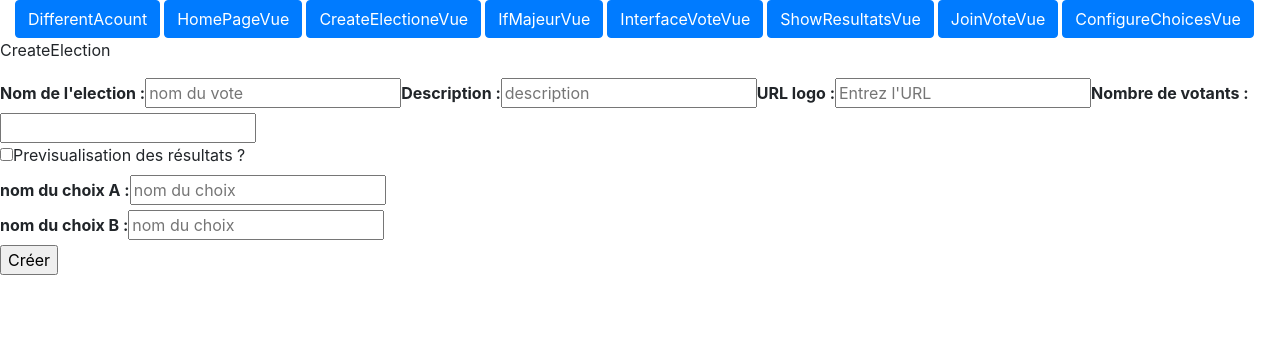
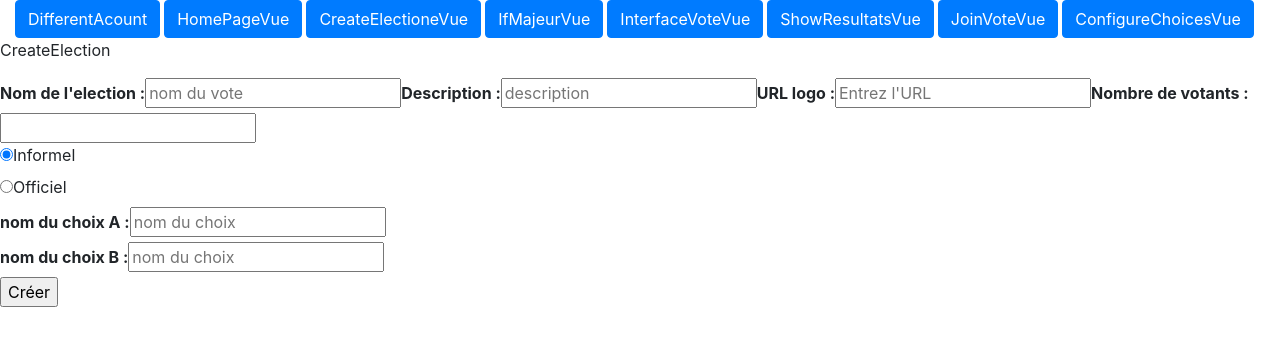
Before and after one commit to Aabzyx/SoftEng_ESILV_A4, a Vue app in the folder code/Frontend/: page /CreateElectionVue in a window 1280 px wide. Shown: the top 346 px of the page. Built offline with nearby package versions, Linux system fonts and the light colour scheme; the HTML template or start-up script is replaced by a standard one.

Commit message:
enleve preview

```diff
--- a/code/Frontend/src/components/CreateElection.vue
+++ b/code/Frontend/src/components/CreateElection.vue
@@ -20,31 +20,26 @@
     <label><b>Nombre de votants :</b></label>
     <input name="nombreVotants" type="number" v-model="limite" />
 
-<!--    <div>-->
-<!--      <input-->
-<!--        type="radio"-->
-<!--        id="informel"-->
-<!--        name="typeElection"-->
-<!--        v-bind:value="informel"-->
-<!--        v-model="typeElection"-->
-<!--        checked-->
-<!--      />-->
-<!--      <label for="informel">Informel</label>-->
-<!--    </div>-->
-<!--    <div>-->
-<!--      <input-->
-<!--        type="radio"-->
-<!--        id="officiel"-->
-<!--        name="typeElection"-->
-<!--        v-bind:value="officiel"-->
-<!--        v-model="typeElection"-->
-<!--      />-->
-<!--      <label for="officiel">Officiel</label>-->
-<!--    </div>-->
-
     <div>
-      <input type="checkbox" id="preview" v-model="preview" />
-      <label for="preview">Previsualisation des résultats ?</label>
+      <input
+        type="radio"
+        id="informel"
+        name="typeElection"
+        value="informel"
+        v-model="typeElection"
+        checked
+      />
+      <label for="informel">Informel</label>
+    </div>
+    <div>
+      <input
+        type="radio"
+        id="officiel"
+        name="typeElection"
+        value="officiel"
+        v-model="typeElection"
+      />
+      <label for="officiel">Officiel</label>
     </div>
 
     <div>
@@ -73,7 +68,6 @@ export default {
       urlImage: "",
       limite: Number,
       typeElection: "informel",
-      preview: Boolean,
       choixA: "",
       choixB: "",
       choix: [],
@@ -95,7 +89,6 @@ export default {
         choix: this.choix,
         resultats: this.resultats,
         dates: this.dates,
-        preview: this.preview,
         limite: this.limite,
         code: this.code,
       };
@@ -115,7 +108,7 @@ export default {
         });
     },
   },
-  mounted: function () {},
+  mounted: function() {},
 };
 </script>
 
```
Also changed, not shown: 2 other files (tests, documents, lock files or other folders).
